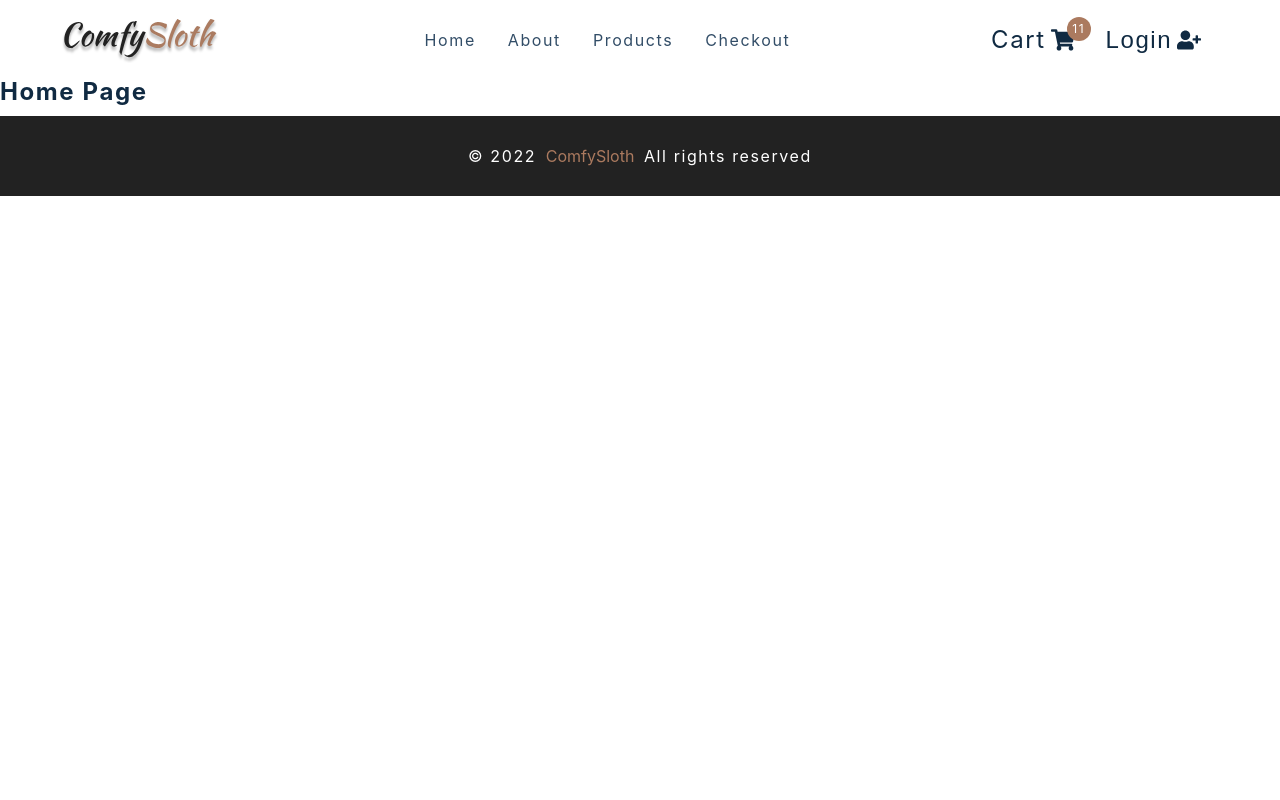
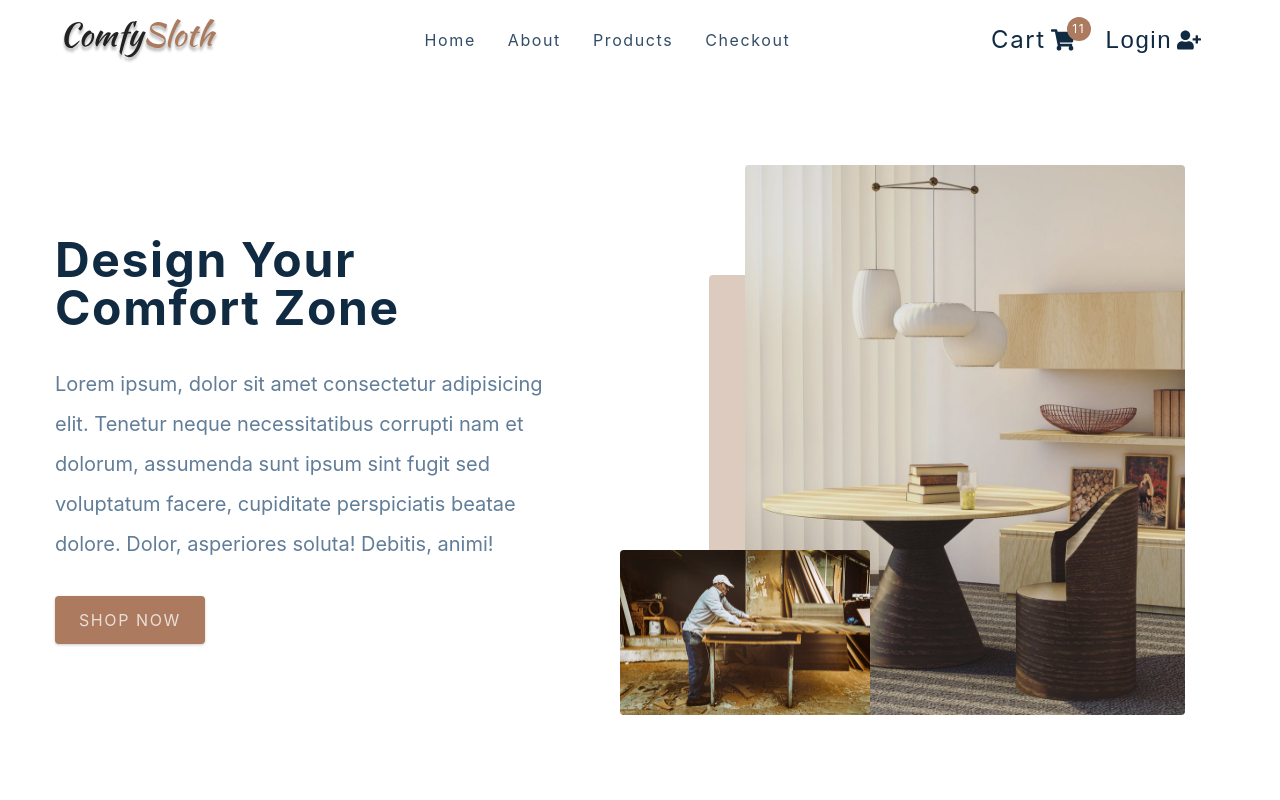
Before and after one commit to NgTuanLoc/ComfySlothStore, a React (Create React App) app: page / in a window 1280 px wide. Shown: the top 800 px of the page. Built offline with nearby package versions, Linux system fonts and the light colour scheme.

Commit message:
Homepage Hero cmp finished

```diff
--- a/src/components/Hero.js
+++ b/src/components/Hero.js
@@ -4,7 +4,29 @@
 import heroBcg2 from "../assets/hero-bcg-2.jpeg";
 
 const Hero = () => {
-  return <h4>hero</h4>;
+  return (
+    <Wrapper className="section-center">
+      <article className="content">
+        <h1>
+          design your <br />
+          comfort zone
+        </h1>
+        <p>
+          Lorem ipsum, dolor sit amet consectetur adipisicing elit. Tenetur
+          neque necessitatibus corrupti nam et dolorum, assumenda sunt ipsum
+          sint fugit sed voluptatum facere, cupiditate perspiciatis beatae
+          dolore. Dolor, asperiores soluta! Debitis, animi!
+        </p>
+        <Link to="/products" className="btn hero-btn">
+          Shop now
+        </Link>
+      </article>
+      <article className="img-container">
+        <img src={heroBcg} alt="table" className="main-img" />
+        <img src={heroBcg2} alt="worker" className="accent-img" />
+      </article>
+    </Wrapper>
+  );
 };
 
 const Wrapper = styled.section`
--- a/src/pages/HomePage.js
+++ b/src/pages/HomePage.js
@@ -1,6 +1,13 @@
 import { FeaturedProducts, Hero, Services, Contact } from "../components";
 const HomePage = () => {
-  return <h4>home page</h4>;
+  return (
+    <main>
+      <Hero />
+      <FeaturedProducts />
+      <Services />
+      <Contact />
+    </main>
+  );
 };
 
 export default HomePage;
```
